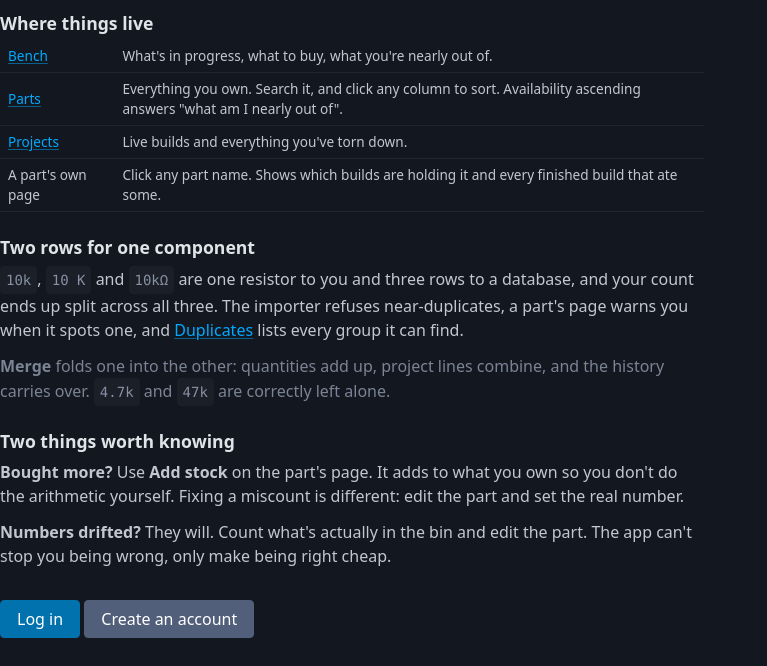
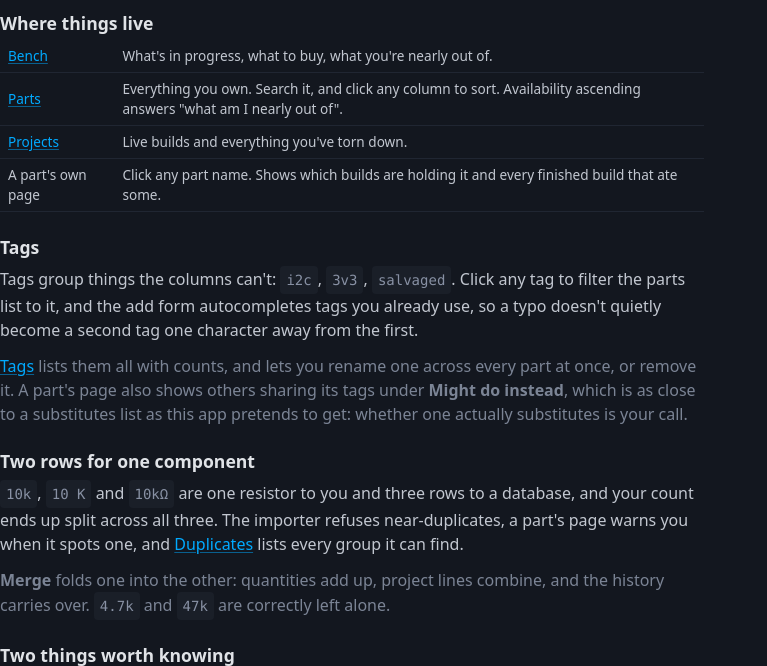
Before and after one commit to DagaVedant/Inventory-Management-System, a Django app: page /guide/ in a window 1280 px wide. Shown: the part 1538-2204 px from the top of the page, without its empty margins (0-767 px from the left). Before the commit the page ends 2176 px from the top, so only its background shows below. Run offline with Django 5.2, Linux system fonts and the light colour scheme; some libraries are stand-ins or nearby versions.

Commit message:
Fault 5: make tags usable, and stop them pretending to be substitutes
Tags were a free-text string with nothing built on them. Clicking one did
nothing, a typo silently became a second tag one character from the first, and
there was no way to see or correct the set. They were also nominated early on
as the substitutes mechanism, which they could not do because nothing ever
looked at them.

Tags are now normalised on save to a single comma-space form with duplicates
collapsed, which is what makes exact filtering possible in SQL. A substring
match would have made i2c also match i2c-pullup, and there is a test for that.
A data migration tidies tags saved before this.

Tags are clickable everywhere, the add form autocompletes from ones already in
use, and /tags/ lists them with counts and renames one across every part at
once, or removes it. Renaming onto an existing tag merges the two.

A part's page now shows others sharing its tags under "Might do instead". That
is as far as the substitutes idea can honestly go: the app surfaces candidates
and says plainly that whether one actually substitutes is the reader's call.

186 tests.

```diff
--- a/core/templates/core/guide.html
+++ b/core/templates/core/guide.html
@@ -154,6 +154,21 @@ ESP32 devkit, 2, , module, mcu, wifi</code></pre>
 </table>
 </figure>
 
+<h2>Tags</h2>
+<p>
+  Tags group things the columns can't: <code>i2c</code>, <code>3v3</code>,
+  <code>salvaged</code>. Click any tag to filter the parts list to it, and the
+  add form autocompletes tags you already use, so a typo doesn't quietly become
+  a second tag one character away from the first.
+</p>
+<p class="muted">
+  <a href="{% url 'tag_index' %}">Tags</a> lists them all with counts, and lets
+  you rename one across every part at once, or remove it. A part's page also
+  shows others sharing its tags under <strong>Might do instead</strong>, which
+  is as close to a substitutes list as this app pretends to get: whether one
+  actually substitutes is your call.
+</p>
+
 <h2>Two rows for one component</h2>
 <p>
   <code>10k</code>, <code>10 K</code> and <code>10k&#937;</code> are one
--- a/core/urls.py
+++ b/core/urls.py
@@ -10,6 +10,7 @@ urlpatterns = [
     path("parts/new/", views.PartCreateView.as_view(), name="part_create"),
     path("parts/import/", views.part_import, name="part_import"),
     path("parts/duplicates/", views.part_duplicates, name="part_duplicates"),
+    path("tags/", views.tag_index, name="tag_index"),
     path("parts/<int:pk>/", views.PartDetailView.as_view(), name="part_detail"),
     path("parts/<int:pk>/add-stock/", views.part_add_stock, name="part_add_stock"),
     path("parts/<int:pk>/want/", views.part_want, name="part_want"),
--- a/core/views.py
+++ b/core/views.py
@@ -37,6 +37,8 @@ from .models import (
     ProjectPart,
     ProjectStatus,
     StockMovement,
+    normalise_tags,
+    tag_filter,
 )
 
 # ----------------------------------------------------------------- accounts
@@ -233,6 +235,10 @@ class PartListView(OwnedMixin, ListView):
                 | Q(notes__icontains=query)
             )
 
+        tag = self.request.GET.get("tag", "").strip()
+        if tag:
+            qs = qs.filter(tag_filter(tag))
+
         key, descending = self.sort_key()
         field = self.SORTABLE[key][1]
         # Name as a tiebreak so paging is stable when the sort column ties,
@@ -267,11 +273,21 @@ class PartListView(OwnedMixin, ListView):
         context["columns"] = columns
         context["page_params"] = page_params.urlencode()
         context["query"] = self.request.GET.get("q", "")
+        context["tag"] = self.request.GET.get("tag", "").strip()
         context["total_parts"] = Part.objects.filter(user=self.request.user).count()
         return context
 
 
-class PartCreateView(OwnedMixin, CreateView):
+class TagChoicesMixin:
+    """Hand the form the tags already in use, for autocomplete."""
+
+    def get_form_kwargs(self):
+        kwargs = super().get_form_kwargs()
+        kwargs["known_tags"] = [tag for tag, _ in tag_counts(self.request.user)]
+        return kwargs
+
+
+class PartCreateView(TagChoicesMixin, OwnedMixin, CreateView):
     model = Part
     form_class = PartForm
     template_name = "core/part_form.html"
@@ -317,6 +333,20 @@ class PartDetailView(OwnedMixin, DetailView):
         context["add_stock_form"] = AddStockForm()
         context["want_form"] = WantToBuyForm(initial={"qty": self.object.qty_to_buy})
         key = self.object.match_key()
+        tags = self.object.tag_list()
+        similar = Part.objects.none()
+        if tags:
+            query = Q()
+            for tag in tags:
+                query |= tag_filter(tag)
+            similar = (
+                Part.objects.filter(user=self.request.user)
+                .filter(query)
+                .exclude(pk=self.object.pk)
+                .with_availability()
+                .order_by("-available", "name")[:8]
+            )
+        context["similar"] = similar
         context["twins"] = [
             part
             for part in Part.objects.filter(user=self.request.user).exclude(
@@ -356,6 +386,55 @@ def part_add_stock(request, pk):
         messages.error(request, "Enter how many arrived.")
 
     return redirect("part_detail", pk=part.pk)
+
+
+def tag_counts(user):
+    """Every tag this person uses, with how many parts carry it."""
+    counts = {}
+    for tags in (
+        Part.objects.filter(user=user).exclude(tags="").values_list("tags", flat=True)
+    ):
+        for tag in tags.split(", "):
+            if tag:
+                counts[tag] = counts.get(tag, 0) + 1
+    return sorted(counts.items(), key=lambda pair: (-pair[1], pair[0].casefold()))
+
+
+@login_required
+def tag_index(request):
+    """The canonical tag list, and the only place a typo can be undone."""
+    if request.method == "POST":
+        old = request.POST.get("old", "").strip()
+        new = normalise_tags(request.POST.get("new", ""))
+
+        if not old:
+            messages.error(request, "Pick a tag to rename.")
+        else:
+            affected = list(
+                Part.objects.filter(user=request.user).filter(tag_filter(old))
+            )
+            for part in affected:
+                kept = [t for t in part.tag_list() if t.casefold() != old.casefold()]
+                if new:
+                    kept.extend(
+                        t
+                        for t in new.split(", ")
+                        if t.casefold() not in {k.casefold() for k in kept}
+                    )
+                part.tags = normalise_tags(", ".join(kept))
+                part.save(update_fields=["tags"])
+
+            if new:
+                messages.success(
+                    request, f"Renamed {old} to {new} on {len(affected)} part(s)."
+                )
+            else:
+                messages.success(
+                    request, f"Removed {old} from {len(affected)} part(s)."
+                )
+        return redirect("tag_index")
+
+    return render(request, "core/tag_index.html", {"tags": tag_counts(request.user)})
 
 
 @login_required
@@ -475,7 +554,7 @@ def part_import(request):
     return render(request, "core/part_import.html", {"form": form})
 
 
-class PartUpdateView(OwnedMixin, UpdateView):
+class PartUpdateView(TagChoicesMixin, OwnedMixin, UpdateView):
     model = Part
     form_class = PartForm
     template_name = "core/part_form.html"
```
Also changed, not shown: core/forms.py (+8 -0 lines), core/models.py (+32 -1 lines), core/templates/core/part_detail.html (+30 -1 lines), core/templates/core/part_form.html (+8 -0 lines), core/templates/core/part_list.html (+7 -1 lines), core/templates/core/tag_index.html (added, +65 -0 lines), core/tests.py (+101 -0 lines), README.md, core/migrations/0006_normalise_tags.py (added).
